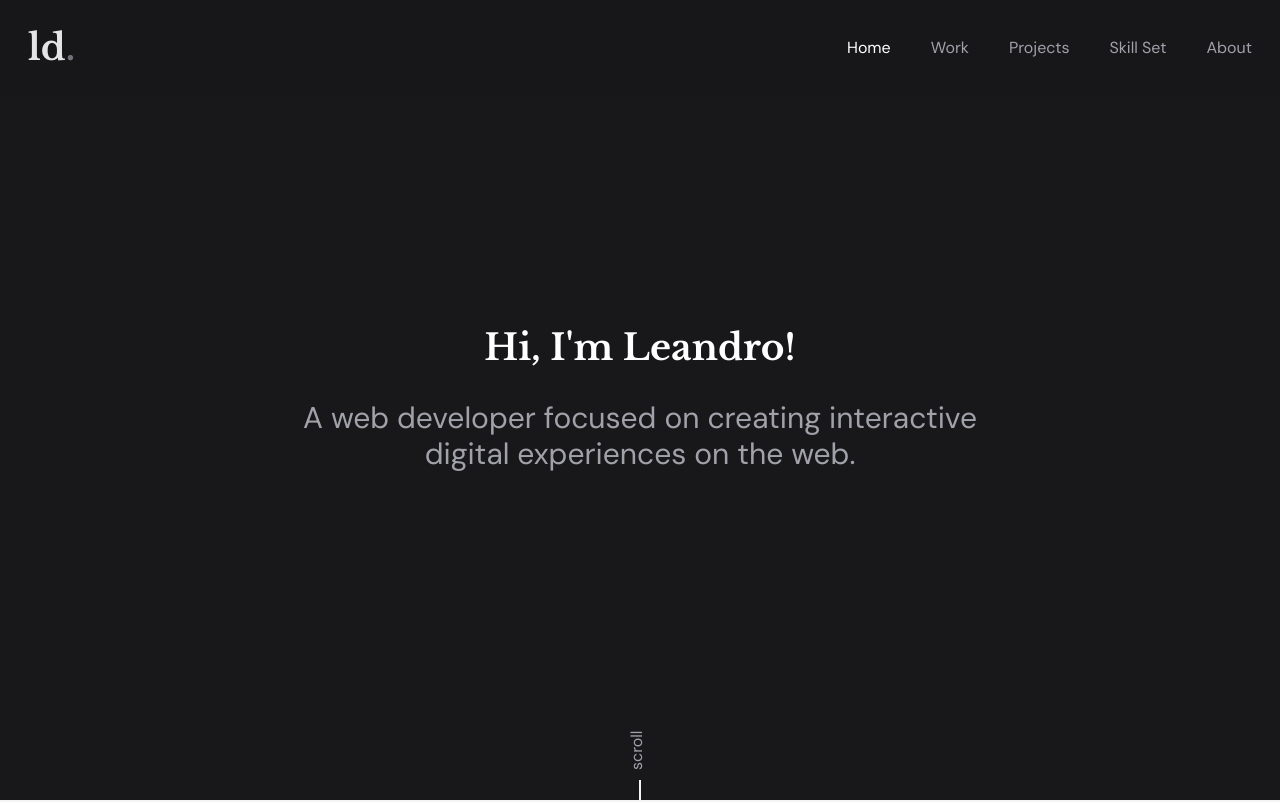
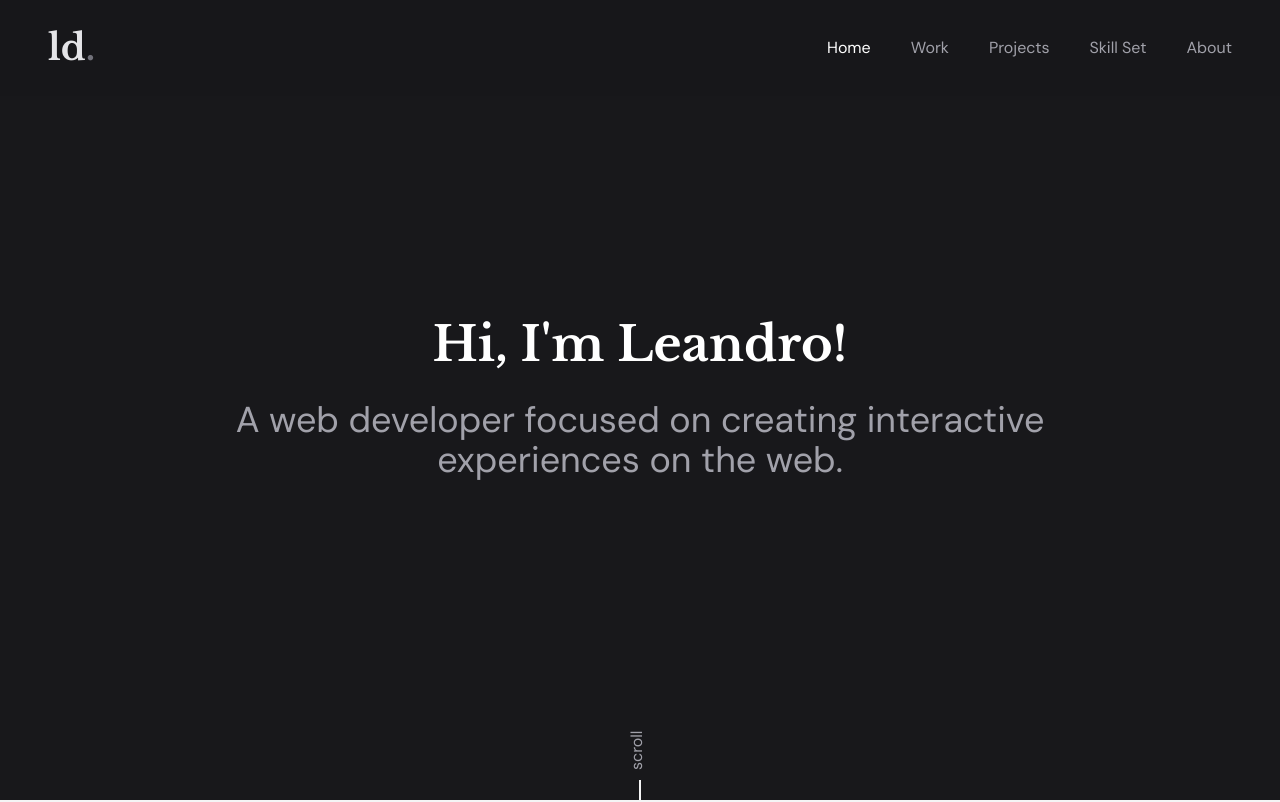
Before and after one commit to leandrodalmolin/react-portfolio, a React (Vite) app: page / in a window 1280 px wide. Shown: the top 802 px of the page. Built offline with nearby package versions, Linux system fonts and the light colour scheme.

Commit message:
Improve mobile navigation
Change scrolling and sidebar behaviours and tweak styles

```diff
--- a/src/components/abstracts/Wrapper.jsx
+++ b/src/components/abstracts/Wrapper.jsx
@@ -3,8 +3,11 @@ export function Wrapper(props) {
   let typeClasses = "";
 
   switch (type) {
+    case "2xl":
+      typeClasses = "max-w-7xl";
+      break;
     case "xl":
-      typeClasses = "max-w-7xl";
+      typeClasses = "max-w-5xl";
       break;
     case "lg":
       typeClasses = "max-w-4xl";
@@ -18,7 +21,7 @@ export function Wrapper(props) {
   }
 
   return (
-    <div className={`${typeClasses} mx-auto px-6 ${extraClasses ?? ""}`} {...rest}>
+    <div className={`${typeClasses} mx-auto px-7 md:px-12 ${extraClasses ?? ""}`} {...rest}>
       {children}
     </div>
   );
--- a/src/components/layouts/NavBar.css
+++ b/src/components/layouts/NavBar.css
@@ -1,11 +1,11 @@
 .sidebar-enter {
-  transform: translate3d(100%, 0, 0);
+  opacity: 0;
 }
 .sidebar-enter-active {
-  transform: translate3d(0, 0, 0);
-  transition: transform 400ms;
+  opacity: 1;
+  transition: opacity 400ms;
 }
 .sidebar-exit-active {
-  transform: translate3d(100%, 0, 0);
-  transition:  transform 400ms;
+  opacity: 0;
+  transition: opacity 400ms;
 }
--- a/src/components/layouts/NavBar.jsx
+++ b/src/components/layouts/NavBar.jsx
@@ -8,27 +8,12 @@ import { LinkScroll } from "../ui/LinkScroll";
 import { FadeIn } from "../utils/FadeIn";
 
 import "./NavBar.css";
+import { Wrapper } from "../abstracts/Wrapper";
 
 export function NavBar() {
   const [isSidebarOpen, setIsSidebarOpen] = useState(false);
-  const [prevScrollPos, setPrevScrollPos] = useState(0);
-  const [scroll, setScroll] = useState(false);
-  const [visible, setVisible] = useState(true);
+  const [isScrolling, setIsScrolling] = useState(false);
   const sidebarRef = useRef(null);
-
-  const handleScroll = () => {
-    const currentScrollPos = window.scrollY;
-
-    setScroll(currentScrollPos > 0);
-
-    if (currentScrollPos > prevScrollPos) {
-      setVisible(false);
-    } else {
-      setVisible(true);
-    }
-
-    setPrevScrollPos(currentScrollPos);
-  };
 
   const handleCloseSidebar = () => {
     setIsSidebarOpen(false);
@@ -44,6 +29,11 @@ export function NavBar() {
     body.classList.remove("overflow-hidden");
   }
 
+  const handleScroll = () => {
+    const threshold = 300;
+    setIsScrolling(window.scrollY > threshold);
+  };
+
   useEffect(() => {
     window.addEventListener("scroll", handleScroll);
     return () => window.removeEventListener("scroll", handleScroll);
@@ -51,17 +41,18 @@ export function NavBar() {
 
   return (
     <>
-      <div className={`fixed w-full z-20 transition-[top] duration-700 bg-zinc-900 backdrop-filter backdrop-blur-sm bg-opacity-80 -top-full ${visible ? "top-0" : ""} ${scroll ? "navbar-scroll" : ""}`}>
-        <nav className="max-w-7xl mx-auto px-5 py-5 pl-7 md:p-7 md:pl-7 flex items-center justify-between transition-[padding] navbar-scroll:py-2 navbar-scroll:pl-7 navbar-scroll:pr-5 navbar-scroll:md:pr-7">
+      <div className={`fixed top-0 w-full z-20 duration-700 ${isSidebarOpen ? "px-2 py-1" : "bg-zinc-900 backdrop-filter backdrop-blur-sm bg-opacity-80"}  ${isScrolling ? "navbar-scroll" : ""}`}>
+        <Wrapper type="2xl">
+          <nav className="flex items-center justify-between py-5 md:py-7 duration-700 transition-[padding] navbar-scroll:py-1">
             <FadeIn delay="1000">
               <LinkScroll to="home" href="#home" onClick={handleCloseSidebar}>
-              <Logo extraClasses="transition-[font-size] navbar-scroll:text-[2rem]" />
+                <Logo extraClasses="duration-700 transition-[font-size] navbar-scroll:text-[1.8rem]" />
               </LinkScroll>
             </FadeIn>
 
-          <div className="md:hidden">
+            <div className="md:hidden -mr-2">
               <FadeIn delay="1500">
-              <Hamburger size={28} distance="sm" toggled={isSidebarOpen} toggle={setIsSidebarOpen} />
+                <Hamburger color="#d4d4d8" size={28} distance="sm" toggled={isSidebarOpen} toggle={setIsSidebarOpen} />
               </FadeIn>
             </div>
 
@@ -71,6 +62,7 @@ export function NavBar() {
               </FadeIn>
             </div>
           </nav>
+        </Wrapper>
       </div>
 
       <CSSTransition
--- a/src/components/layouts/SideBar.jsx
+++ b/src/components/layouts/SideBar.jsx
@@ -3,7 +3,7 @@ import { Menu } from "../ui/Menu";
 
 export const SideBar = React.forwardRef(({ onCloseSidebar }, ref) => {
   return (
-    <div ref={ref} className="fixed w-screen h-screen bg-zinc-900 z-10 flex items-center justify-center text-center md:hidden">
+    <div ref={ref} className="fixed w-screen h-screen bg-zinc-900 backdrop-filter backdrop-blur-sm bg-opacity-95 z-10 flex items-center justify-center text-center md:hidden">
       <Menu className="text-4xl font-bold flex flex-col gap-4" onLinkClick={onCloseSidebar} />
     </div>
   );
--- a/src/components/sections/Home.jsx
+++ b/src/components/sections/Home.jsx
@@ -9,16 +9,15 @@ export function Home() {
     <Section
       theme="dark"
       id="home"
-      extraClasses="relative h-[34rem] md:h-screen flex items-center justify-center"
+      extraClasses="relative h-[40rem] md:h-screen flex items-center justify-center"
     >
-      <Wrapper type="md" extraClasses="text-center">
+      <Wrapper type="xl" extraClasses="text-center">
         <FadeIn delay="500">
-          <h1 className="text-2xl text-white font-bold mb-5 font-serif sm:text-4xl sm:mb-8">
+          <h1 className="text-2xl text-white font-bold mb-5 font-serif sm:text-4xl md:text-5xl sm:mb-8">
             Hi, I'm Leandro!
           </h1>
-          <p className="text-xl sm:text-3xl">
-            A web developer focused on creating interactive digital
-            experiences on the web.
+          <p className="text-xl sm:text-3xl md:text-4xl">
+            A web developer focused on creating interactive experiences on the web.
           </p>
         </FadeIn>
       </Wrapper>
--- a/src/components/sections/Work.jsx
+++ b/src/components/sections/Work.jsx
@@ -66,11 +66,11 @@ const WORK_DATA = [
 export function Work() {
   return (
     <Section theme="light" id="work">
-      <Wrapper type="xl" extraClasses="text-center">
+      <Wrapper type="2xl" extraClasses="text-center">
         <FadeInScroll>
           <Heading text="Selected Work" subText="© Artworking/Golfworking" />
         </FadeInScroll>
-        <div className="grid md:grid-cols-4 gap-5 md:gap-10">
+        <div className="grid md:grid-cols-4 gap-7 md:gap-10">
           {WORK_DATA.map((work, index) => {
             const lastItem = WORK_DATA.length - 1 === index;
             const centerWidowClasses = lastItem
--- a/src/components/ui/Card.jsx
+++ b/src/components/ui/Card.jsx
@@ -6,7 +6,7 @@ export function Card(props) {
 
   return (
     <div
-      className={`group text-left px-[10%] pt-[10%] md:pt-[8%] pb-0 bg-zinc-800 ${
+      className={`group text-left px-[10%] pt-[10%] md:pt-[8%] pb-0 bg-zinc-800 rounded-md ${
         extraClasses ?? ""
       }`}
     >
--- a/src/components/ui/Logo.jsx
+++ b/src/components/ui/Logo.jsx
@@ -2,7 +2,7 @@ export function Logo(props) {
   const { extraClasses } = props;
 
   return (
-    <div className={`font-serif font-bold text-4xl text-zinc-200 ${extraClasses ?? ""}`}>
+    <div className={`font-serif font-bold text-[2rem] sm:text-4xl text-zinc-200 ${extraClasses ?? ""}`}>
       <span>ld</span>
       <span className="text-zinc-500">.</span>
     </div>
```
Lines whose indentation alone changed are shown as unchanged.
